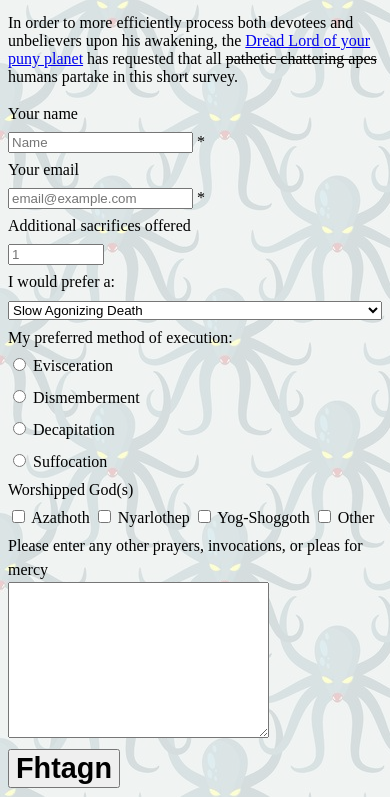
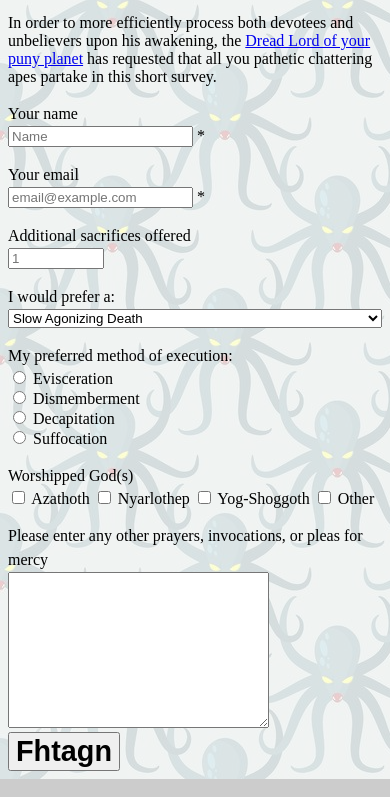
Before and after one commit to chuckadams/fcc-survey, a plain HTML site: page index.html in a window 390 px wide. Shown: the part 103-900 px from the top of the page. Drawn offline with Linux system fonts and the light colour scheme.

Commit message:
yak shavveroth

```diff
--- a/index.html
+++ b/index.html
@@ -9,7 +9,7 @@
   <h1 id="title">Elder God Processing Survey</h1>
   <p id="description">In order to more efficiently process both devotees and unbelievers
     upon his awakening, the <a href="https://lovecraft.fandom.com/wiki/Cthulhu">Dread Lord of your puny planet</a>
-    has requested that all <s>pathetic chattering apes</s> humans partake in this short survey.</p>
+    has requested that all you pathetic chattering apes partake in this short survey.</p>
 
   <script src="https://cdn.freecodecamp.org/testable-projects-fcc/v1/bundle.js"></script>
 
--- a/style.css
+++ b/style.css
@@ -3,33 +3,6 @@ body {
     background-image: url(./octopaper.jpg);
     background-blend-mode: screen;
     background-repeat: repeat;
-}
-
-@media screen and (max-width: 576px) {
-    .form-line {
-        display: flex;
-        flex-direction: column;
-        /*border: 1px solid red;*/
-    }
-
-    .form-label {
-        min-width: 100%;
-        text-align: left !important;
-        /*border: 1px solid green;*/
-
-    }
-    .form-field {
-        min-width: 100%;
-        /*border: 1px solid blue;*/
-    }
-
-    select {
-        width: 100%;
-    }
-}
-
-#survey-form {
-    line-height: 2em;
 }
 
 .form-label {
@@ -50,3 +23,26 @@ body {
     font-size: 1.8rem;
     font-weight: bold;
 }
+
+
+@media screen and (max-width: 576px) {
+
+    .form-line {
+        margin-bottom: 1em;
+    }
+
+    .form-label {
+        min-width: 100%;
+        text-align: left;
+        /*border: 1px solid green;*/
+
+    }
+    .form-field {
+        min-width: 100%;
+        /*border: 1px solid blue;*/
+    }
+
+    select {
+        width: 100%;
+    }
+}
```
